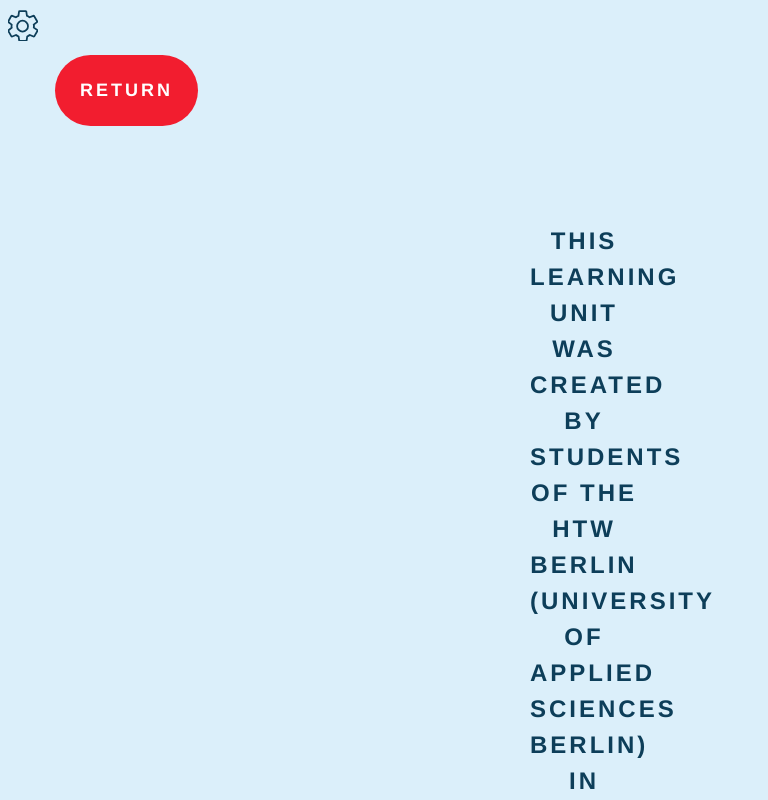
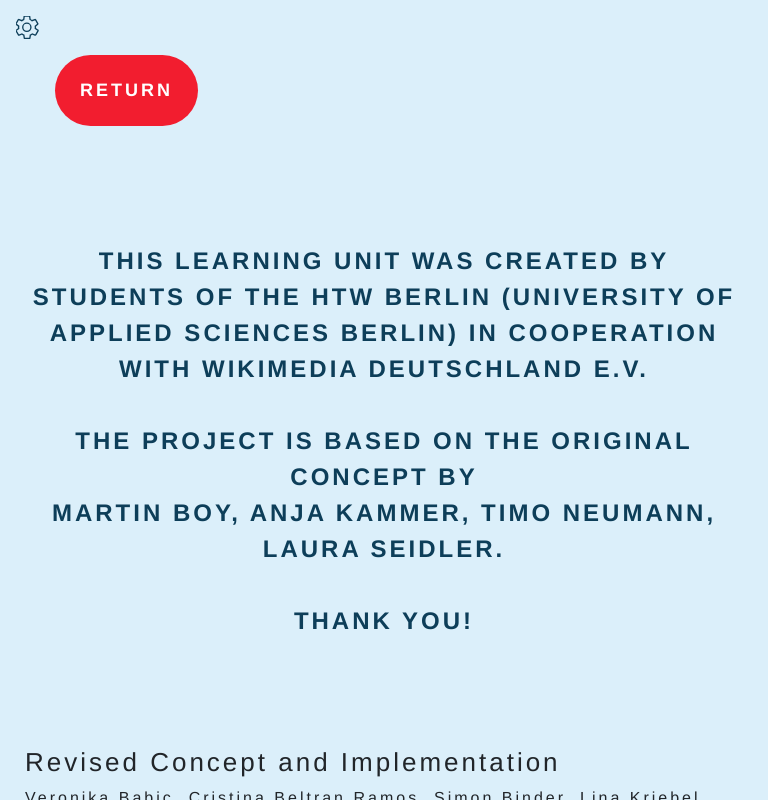
Before and after one commit to ViviZa/lawyer-dude, a React (Create React App) app: page /imprint in a window 768 px wide. Built offline with nearby package versions, Linux system fonts and the light colour scheme.

Commit message:
Adjust Navigation styling for tablet

```diff
--- a/src/styles/_buttons.scss
+++ b/src/styles/_buttons.scss
@@ -229,10 +229,11 @@
 
 	.SettingsButton{
 		position: fixed;
-		margin-top: -0.2em;
+		margin-top: -0.1em;
 		margin-right: 0;
+		margin-left: 0.5em;
 		background-color: unset;
-		width: 6%;
+		width: 5%;
 	}
 }
 @media (min-width: 1260px) and (max-width: 1440px) {
--- a/src/styles/_pagecontent.scss
+++ b/src/styles/_pagecontent.scss
@@ -603,6 +603,12 @@ ol {
 			}
 		}
 	}
+
+	.pagecontent {
+		margin-left: 0;
+		padding: 45px 25px 25px 25px;
+		text-align: center;
+	}
 }
 
 @media (min-width: 1260px) and (max-width: 1440px) {
--- a/src/styles/_sidebar.scss
+++ b/src/styles/_sidebar.scss
@@ -185,6 +185,33 @@
 	}
 }
 
+@media (min-width: 768px) and (max-width: 1259px) {
+
+	.SideNavigation {
+		width: 100%;
+		height: 1em;
+		background-color: $yellow;
+	}
+
+	.logo-box {
+		display: none;
+	}
+
+	.navNarrow {
+		background-color: $yellow;
+
+		i {
+			float: right;
+			padding: 1em 2em;
+		}
+
+		.narrowLinks {
+			margin: 50px 0 0 0;
+		}
+	}
+
+}
+
 @media (min-width: 1260px) and (max-width: 1440px) {
 
 	.SideNavigation {
```
